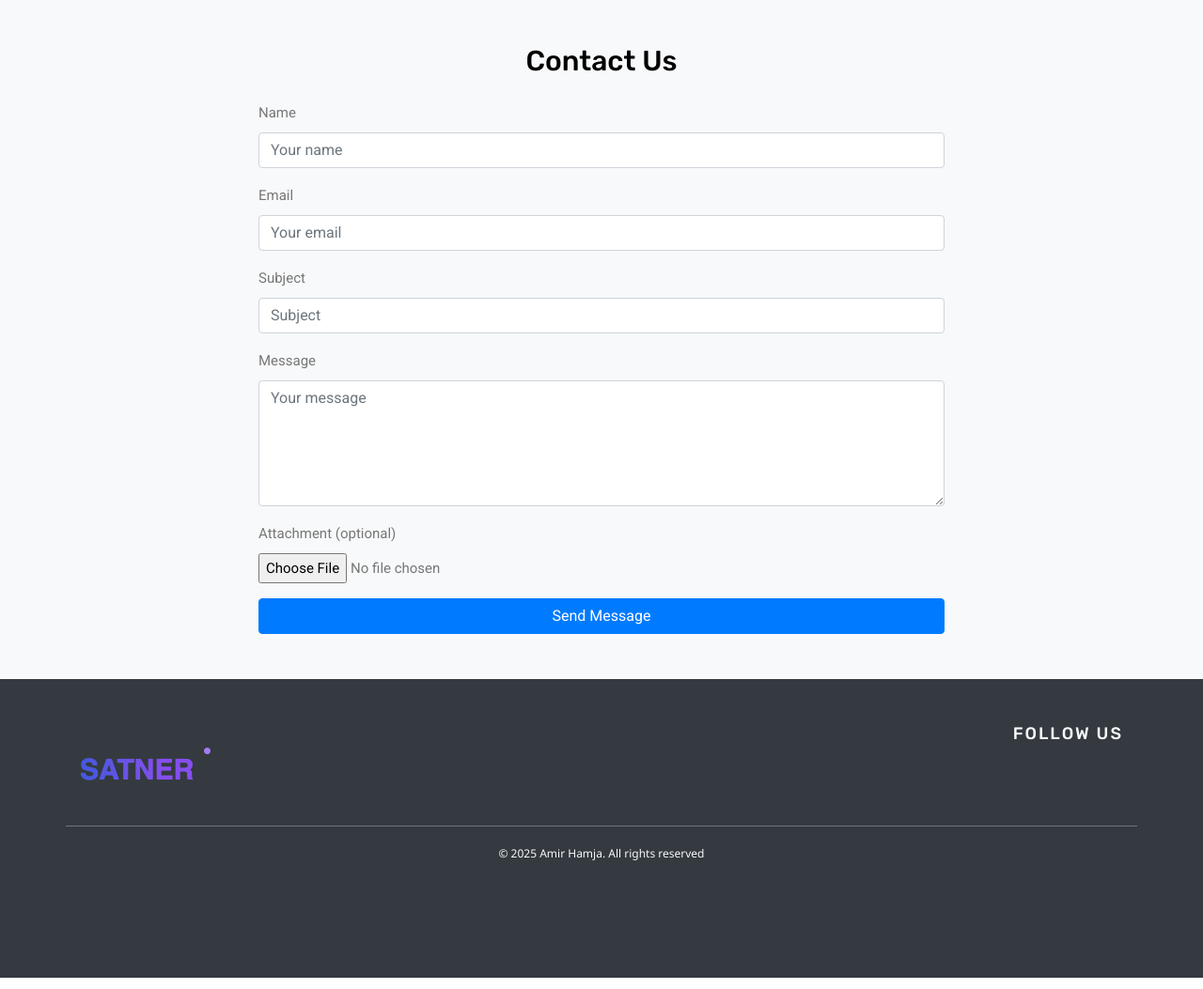
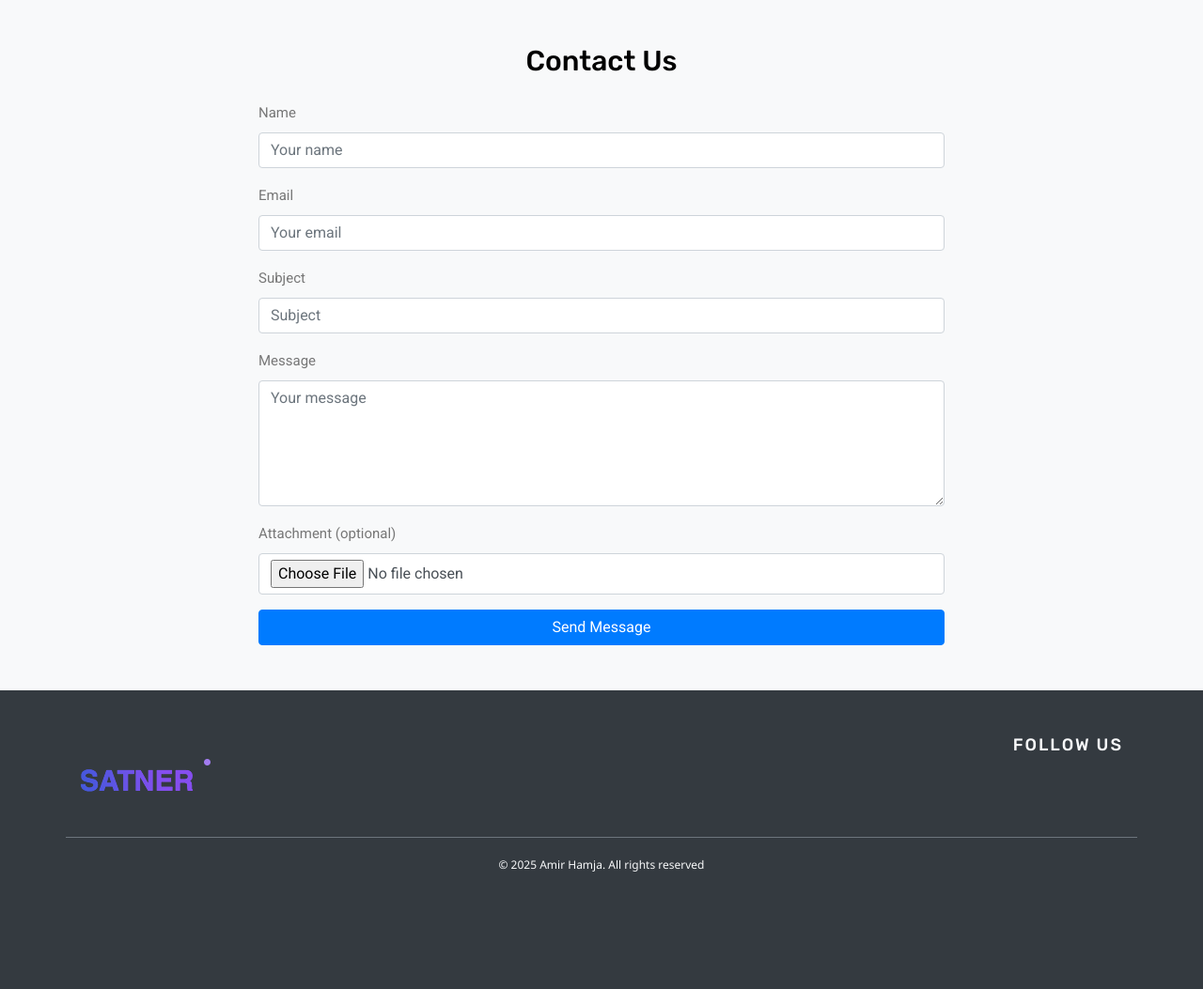
Before and after one commit to amirhamjacse/GraphicsAgenci, a Django app: page /contact/ in a window 1280 px wide. Shown: the part 3514-4567 px from the top of the page at 94% size. Run offline with Django 4.2, Linux system fonts and the light colour scheme; parts of the project's set-up code (start-up, migrations or seed data) failed here and were passed over; some libraries are stand-ins or nearby versions.

Commit message:
update file upload fields

```diff
--- a/landingpage/templates/index3.html
+++ b/landingpage/templates/index3.html
@@ -16,8 +16,33 @@
 	<link rel="stylesheet" href="{% static 'css/magnific-popup.css' %}">
 	<link rel="stylesheet" href="{% static 'vendors/nice-select/css/nice-select.css' %}">
 
+
 	<!-- Main CSS -->
 	<link rel="stylesheet" href="{% static 'css/style.css' %}">
+	<style>
+		/* Make file input look like Bootstrap 5 form-control */
+input[type="file"].form-control-file {
+  display: block;
+  width: 100%;
+  padding: 0.375rem 0.75rem;
+  font-size: 1rem;
+  font-weight: 400;
+  line-height: 1.5;
+  color: #495057;
+  background-color: #fff;
+  background-clip: padding-box;
+  border: 1px solid #ced4da;
+  border-radius: 0.25rem;
+  transition: border-color 0.15s ease-in-out, box-shadow 0.15s ease-in-out;
+  cursor: pointer;
+}
+
+input[type="file"].form-control-file:focus {
+  border-color: #86b7fe;
+  outline: 0;
+  box-shadow: 0 0 0 0.25rem rgba(13,110,253,.25);
+}
+	</style>
 </head>
 
 <body>
```
